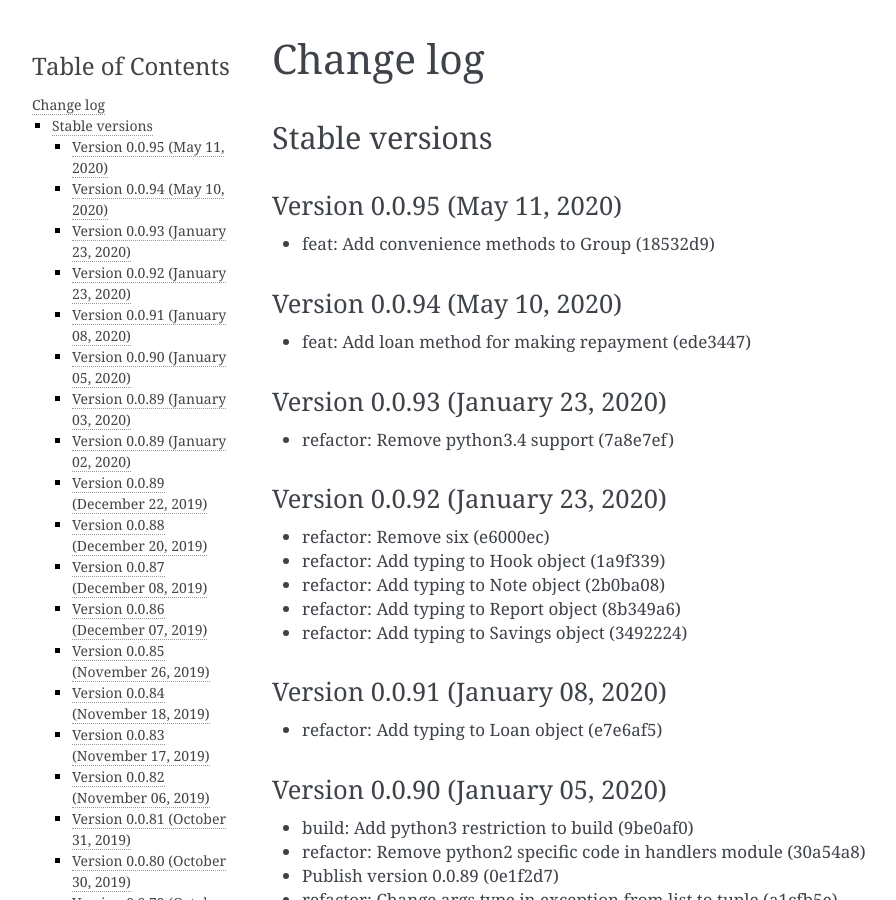
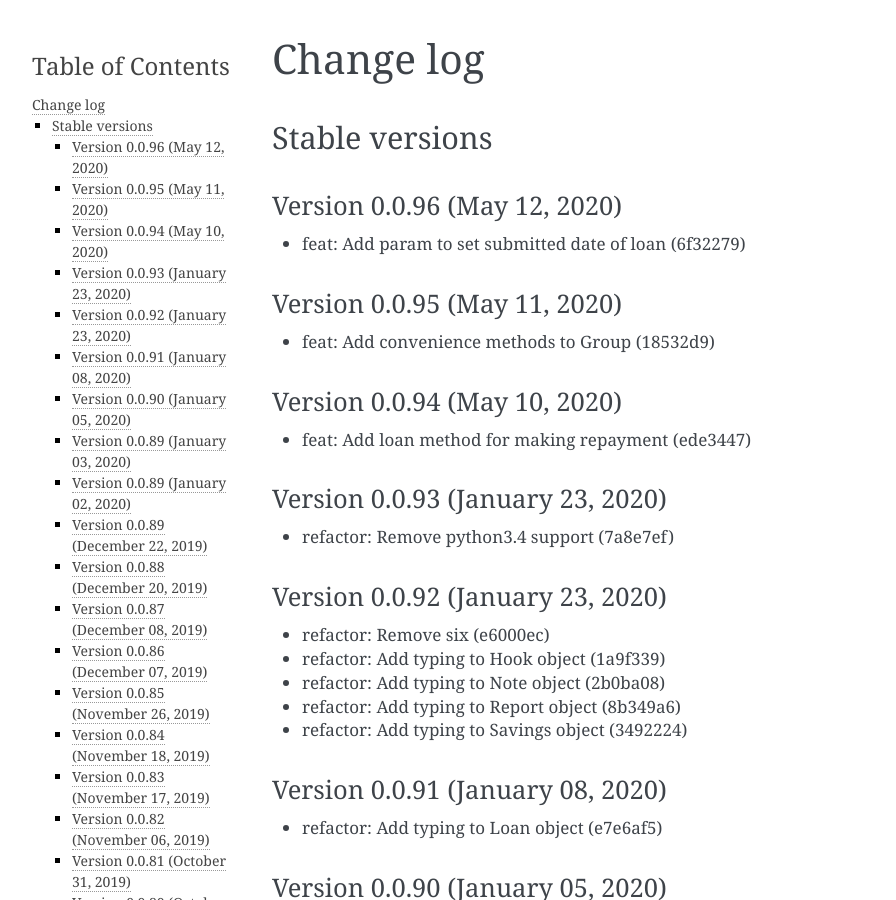
Before and after one commit to mobidevke/PyFineract, a Sphinx documentation site: the page built from docs/changes.rst, in a window 1280 px wide and 900 px high. Shown: the whole window, without its empty margins (148-1044 px from the left). Built offline with Sphinx 7.4.7, drawn with Linux system fonts in a browser that asks for light colours; formulas are drawn with MathJax 3.

Commit message:
Publish version 0.0.96

```diff
--- a/docs/changes.rst
+++ b/docs/changes.rst
@@ -3,6 +3,11 @@ Change log
 
 Stable versions
 ~~~~~~~~~~~~~~~
+
+Version 0.0.96 (May 12, 2020)
+-------------------------------------
+
+* feat: Add param to set submitted date of loan (6f32279)
 
 Version 0.0.95 (May 11, 2020)
 -------------------------------------
--- a/setup.py
+++ b/setup.py
@@ -2,7 +2,7 @@ import textwrap
 
 import setuptools
 
-version = "0.0.95"
+version = "0.0.96"
 
 if __name__ == '__main__':
     setuptools.setup(
```
